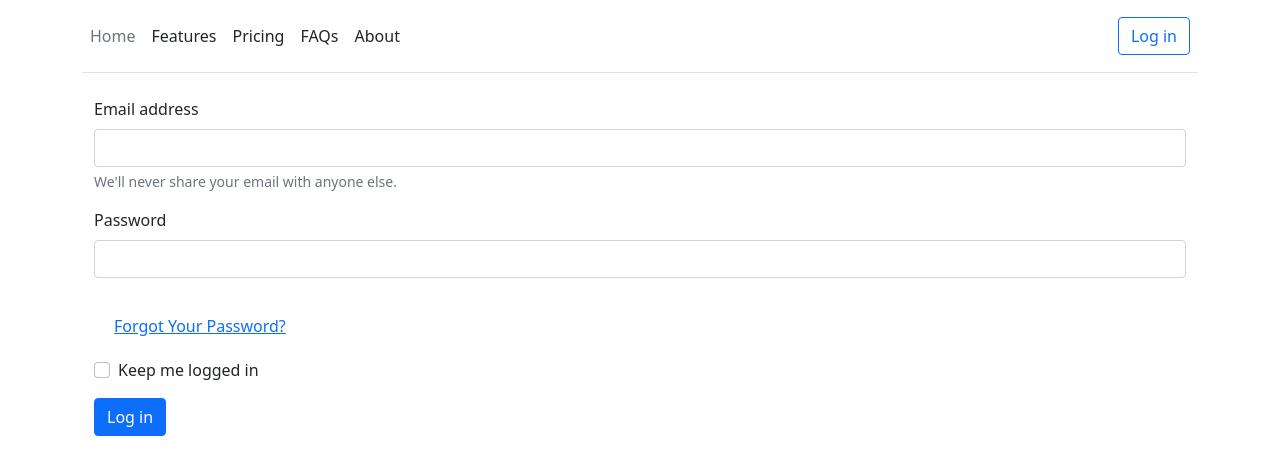
After one commit to Auction-Wariors/old-stuff, a Django app: page /login in a window 1280 px wide. The commit adds this page. Shown: the top 475 px of the page. Run offline with Django 3.2, Linux system fonts and the light colour scheme.

Commit message:
Added Logon template(not 100% done), hid Sign in butten and proposing that this will be on the login form instead, added static files and css for small changes inn styles. added a path in base for logon and a view.

```diff
--- a/app/base/urls.py
+++ b/app/base/urls.py
@@ -23,4 +23,5 @@ app_name = 'base'
 
 urlpatterns = [
     path('', views.index, name='index'),
+    path('login', views.login, name='login'),
 ]
--- a/app/base/views.py
+++ b/app/base/views.py
@@ -5,3 +5,7 @@ from auctions.models import Auction
 def index(request):
     auctions = Auction.objects.all()
     return render(request, 'base/index.html', {'auctions': auctions})
+
+
+def login(request):
+    return render(request, 'base/login.html')
--- /dev/null
+++ b/app/static/css/styles.css
@@ -0,0 +1,5 @@
+.spacer {
+    padding: 20px;
+    margin: 0 auto;
+    border: 1px black;
+}
--- a/app/templates/base/base.html
+++ b/app/templates/base/base.html
@@ -12,6 +12,8 @@
           integrity="sha384-1BmE4kWBq78iYhFldvKuhfTAU6auU8tT94WrHftjDbrCEXSU1oBoqyl2QvZ6jIW3"
           crossorigin="anonymous"
         >
+        {% load static %} <!--FIXME Check if css is properly linked(it works with a get error in terminal)-->
+        <link rel="stylesheet" href="{% static 'css/styles.css' %}">
         {% block title %}<title>Auction Warriors</title>{% endblock %}
     </head>
     <body>
@@ -41,16 +43,19 @@
                 </ul>
 
                 <div class="col-md-3 text-end">
-                    <button
+                    <a
+                      href="{% url 'base:login' %}"
                       type="button"
                       class="btn btn-outline-primary me-2"
-                    >Login
-                    </button>
+                    >Log in
+                    </a>
+                    <!--
                     <button
                       type="button"
                       class="btn btn-primary"
                     >Sign-up
                     </button>
+                    -->
                 </div>
             </nav>
 
--- /dev/null
+++ b/app/templates/base/login.html
@@ -0,0 +1,24 @@
+{% extends 'base/base.html' %}
+{% block content %}
+    <div class="container">
+        <form>
+          <div class="mb-3">
+            <label for="exampleInputEmail1" class="form-label">Email address</label>
+            <input type="email" class="form-control" id="exampleInputEmail1" aria-describedby="emailHelp">
+            <div id="emailHelp" class="form-text">We'll never share your email with anyone else.</div>
+          </div>
+          <div class="mb-3">
+            <label for="exampleInputPassword1" class="form-label">Password</label>
+            <input type="password" class="form-control" id="exampleInputPassword1">
+          </div>
+          <div class="spacer">
+              <a href="#" class="link-primary">Forgot Your Password?</a>
+          </div>
+          <div class="mb-3 form-check">
+            <input type="checkbox" class="form-check-input" id="exampleCheck1">
+            <label class="form-check-label" for="exampleCheck1">Keep me logged in</label>
+          </div>
+          <button type="submit" class="btn btn-primary">Log in</button>
+        </form>
+    </div>
+{% endblock %}
--- a/app/templates/base/logon.html
+++ /dev/null
@@ -1,4 +0,0 @@
-{% extends 'base/base.html' %}
-{% block content %}
-    <h1>This site has content</h1>
-{% endblock %}
--- a/app/templates/users/index.html
+++ b/app/templates/users/index.html
@@ -0,0 +1,4 @@
+{% extends 'base/base.html' %}
+{% block content %}
+    <h1>This site has content</h1>
+{% endblock %}
```
